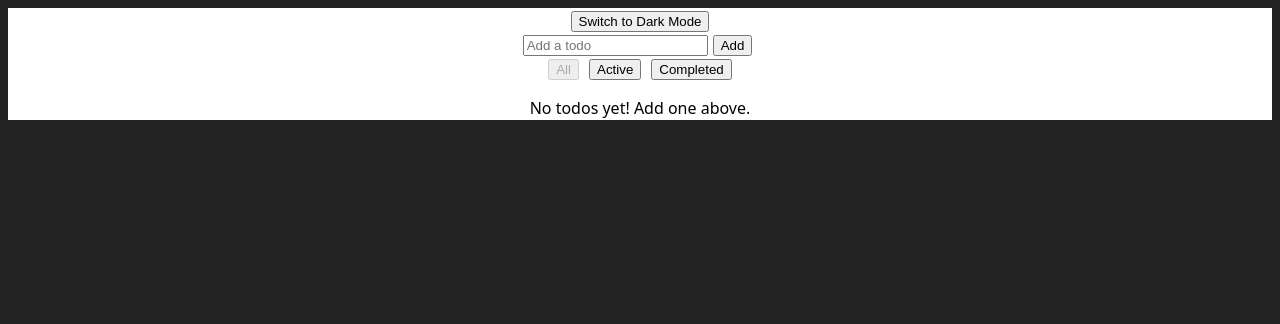
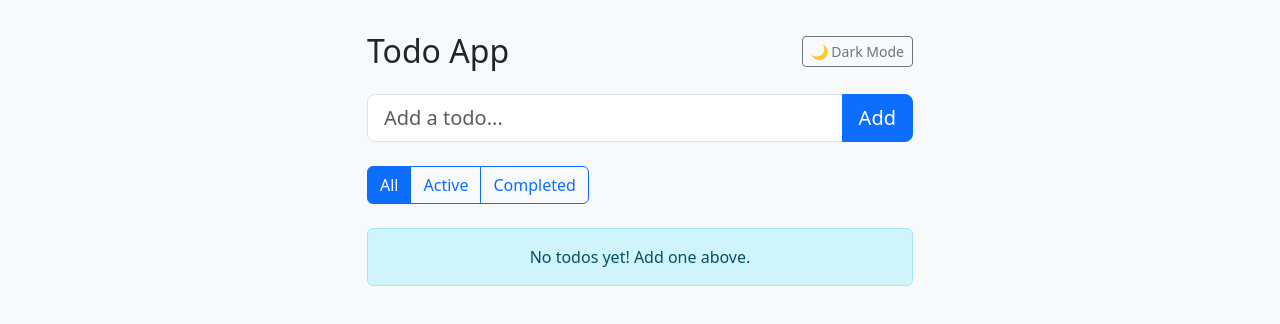
Before and after one commit to structbase/TodoContext, a React (Vite) app: page / in a window 1280 px wide. Shown: the top 324 px of the page. Built offline with nearby package versions, Linux system fonts and the light colour scheme.

Commit message:
Styling update
Complete styling update mostly using bootstrap

```diff
--- a/src/App.css
+++ b/src/App.css
@@ -1,21 +1,33 @@
-#root {
-  max-width: 100%;
-  max-height: 100%;
-  margin: 0 auto;
-  text-align: center;
-
-}
-
 .light-theme {
-  background-color: white;
-  color: black;
+    background-color: #f8f9fa;
+    color: #212529;
 }
 
 .dark-theme {
-  background-color: #222;
-  color: white;
+    background-color: #212529;
+    color: #ffffff;
 }
 
-button {
-  margin: 0 5px;
+.dark-theme .list-group-item {
+    background-color: #343a40;
+    border-color: #495057;
+    color: #ffffff;
 }
+
+.dark-theme .form-control {
+    background-color: #343a40;
+    border-color: #495057;
+    color: #ffffff;
+}
+
+.dark-theme .form-control:focus {
+    background-color: #343a40;
+    border-color: #80bdff;
+    color: #ffffff;
+}
+
+.dark-theme .alert-info {
+    background-color: #1a5490;
+    border-color: #1a5490;
+    color: #ffffff;
+}
--- a/src/App.jsx
+++ b/src/App.jsx
@@ -9,11 +9,20 @@ function App() {
     const { theme } = useTheme();
 
     return (
-        <div className={theme === "light" ? "light-theme" : "dark-theme"}>
-            <ThemeToggleButton />
-            <TodoInput />
-            <FilterButtons />
-            <TodoList />
+        <div className={theme === "light" ? "light-theme" : "dark-theme"} style={{ minHeight: "100vh", padding: "2rem 0" }}>
+            <div className="container">
+                <div className="row justify-content-center">
+                    <div className="col-12 col-md-8 col-lg-6">
+                        <div className="d-flex justify-content-between align-items-center mb-4">
+                            <h1 className="h2 mb-0">Todo App</h1>
+                            <ThemeToggleButton />
+                        </div>
+                        <TodoInput />
+                        <FilterButtons />
+                        <TodoList />
+                    </div>
+                </div>
+            </div>
         </div>
     );
 }
--- a/src/components/FilterButtons.jsx
+++ b/src/components/FilterButtons.jsx
@@ -4,22 +4,25 @@ export default function FilterButtons() {
     const { filter, setFilter } = useFilter();
 
     return (
-        <div>
+        <div className="btn-group mb-4" role="group">
             <button
+                type="button"
+                className={`btn ${filter === "all" ? "btn-primary" : "btn-outline-primary"}`}
                 onClick={() => setFilter("all")}
-                disabled={filter === "all"}
             >
                 All
             </button>
             <button
+                type="button"
+                className={`btn ${filter === "active" ? "btn-primary" : "btn-outline-primary"}`}
                 onClick={() => setFilter("active")}
-                disabled={filter === "active"}
             >
                 Active
             </button>
             <button
+                type="button"
+                className={`btn ${filter === "completed" ? "btn-primary" : "btn-outline-primary"}`}
                 onClick={() => setFilter("completed")}
-                disabled={filter === "completed"}
             >
                 Completed
             </button>
--- a/src/components/ThemeToggleButton.jsx
+++ b/src/components/ThemeToggleButton.jsx
@@ -4,8 +4,11 @@ export default function ThemeToggleButton() {
     const { theme, toggleTheme } = useTheme();
 
     return (
-        <button onClick={toggleTheme}>
-            Switch to {theme === "light" ? "Dark" : "Light"} Mode
+        <button
+            className="btn btn-outline-secondary btn-sm"
+            onClick={toggleTheme}
+        >
+            {theme === "light" ? "🌙" : "☀️"} {theme === "light" ? "Dark" : "Light"} Mode
         </button>
     );
 }
--- a/src/components/TodoInput.jsx
+++ b/src/components/TodoInput.jsx
@@ -14,13 +14,19 @@ export default function TodoInput() {
     };
 
     return (
-        <form onSubmit={handleSubmit}>
-            <input
-                value={text}
-                onChange={(e) => setText(e.target.value)}
-                placeholder="Add a todo"
-            />
-            <button type="submit">Add</button>
+        <form onSubmit={handleSubmit} className="mb-4">
+            <div className="input-group input-group-lg">
+                <input
+                    type="text"
+                    className="form-control"
+                    value={text}
+                    onChange={(e) => setText(e.target.value)}
+                    placeholder="Add a todo... "
+                />
+                <button className="btn btn-primary" type="submit">
+                    Add
+                </button>
+            </div>
         </form>
     );
 }
--- a/src/components/TodoItem.jsx
+++ b/src/components/TodoItem.jsx
@@ -14,22 +14,46 @@ export default function TodoItem({ todo }) {
     };
 
     return (
-        <li>
+        <li className="list-group-item d-flex align-items-center gap-3 mb-2 shadow-sm">
             <input
                 type="checkbox"
+                className="form-check-input flex-shrink-0"
+                style={{ width: "1.25rem", height: "1.25rem" }}
                 checked={todo.completed}
                 onChange={() => toggleTodo(todo.id)}
             />
             {isEditing ? (
                 <input
+                    type="text"
+                    className="form-control flex-grow-1"
                     value={newText}
                     onChange={(e) => setNewText(e.target.value)}
+                    onKeyDown={(e) => {
+                        if (e.key === "Enter") handleEdit();
+                        if (e.key === "Escape") {
+                            setNewText(todo.text);
+                            setIsEditing(false);
+                        }
+                    }}
+                    autoFocus
                 />
             ) : (
-                <span>{todo.text}</span>
+                <span className={`flex-grow-1 ${todo.completed ? "text-decoration-line-through text-muted" : ""}`}>
+                    {todo.text}
+                </span>
             )}
-            <button onClick={handleEdit}>{isEditing ? "Save" : "Edit"}</button>
-            <button onClick={() => deleteTodo(todo.id)}>Delete</button>
+            <button
+                className="btn btn-sm btn-outline-primary"
+                onClick={handleEdit}
+            >
+                {isEditing ? "Save" : "Edit"}
+            </button>
+            <button
+                className="btn btn-sm btn-outline-danger"
+                onClick={() => deleteTodo(todo.id)}
+            >
+                Delete
+            </button>
         </li>
     );
 }
--- a/src/components/TodoList.jsx
+++ b/src/components/TodoList.jsx
@@ -12,10 +12,16 @@ export default function TodoList() {
         if (filter === "completed") return todo.completed;
     });
 
-    if (filteredTodos.length === 0) return <p>No todos yet! Add one above.</p>;
+    if (filteredTodos.length === 0) {
+        return (
+            <div className="alert alert-info text-center" role="alert">
+                No todos yet! Add one above.
+            </div>
+        );
+    }
 
     return (
-        <ul>
+        <ul className="list-group">
             {filteredTodos.map((todo) => (
                 <TodoItem key={todo.id} todo={todo} />
             ))}
--- a/src/index.css
+++ b/src/index.css
@@ -12,3 +12,12 @@
     -webkit-font-smoothing: antialiased;
     -moz-osx-font-smoothing: grayscale;
 }
+
+html,
+body,
+#root {
+    height: 100%;
+    margin: 0;
+    padding: 0;
+    box-sizing: border-box;
+}
--- a/src/main.jsx
+++ b/src/main.jsx
@@ -1,5 +1,6 @@
 import { StrictMode } from "react";
 import { createRoot } from "react-dom/client";
+import "bootstrap/dist/css/bootstrap.min.css";
 import "./index.css";
 import App from "./App.jsx";
 import AppProviders from "./providers/AppProviders";
```
Lines whose indentation alone changed are shown as unchanged.
